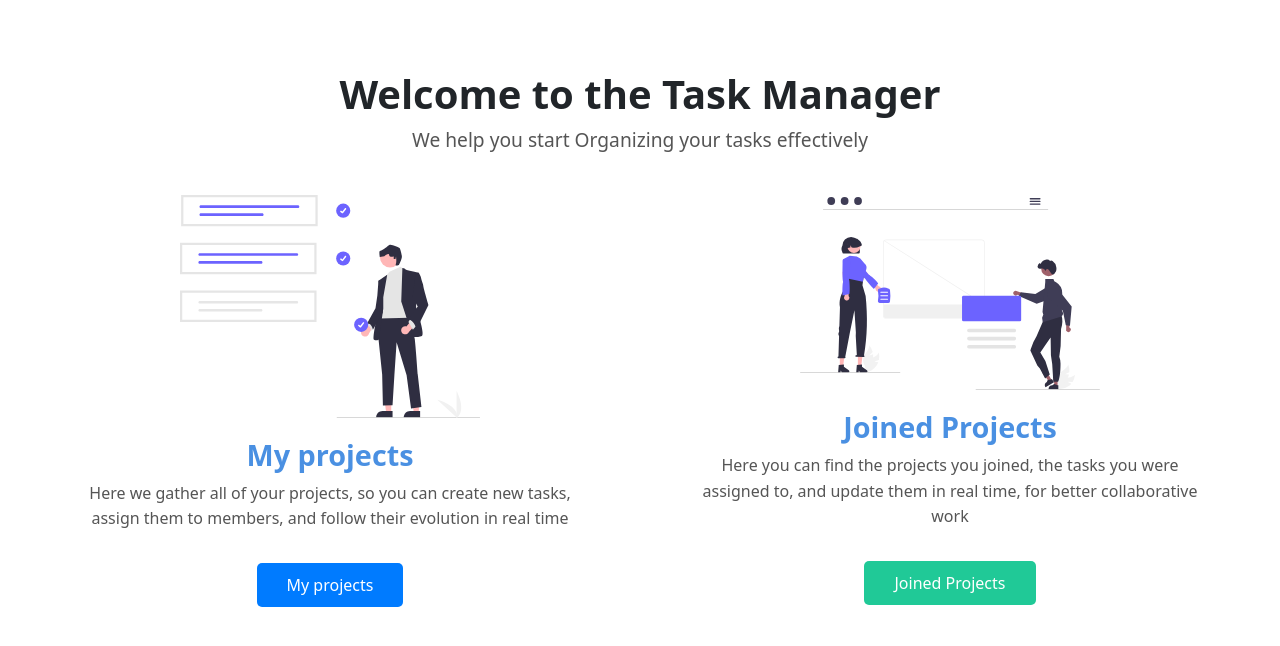
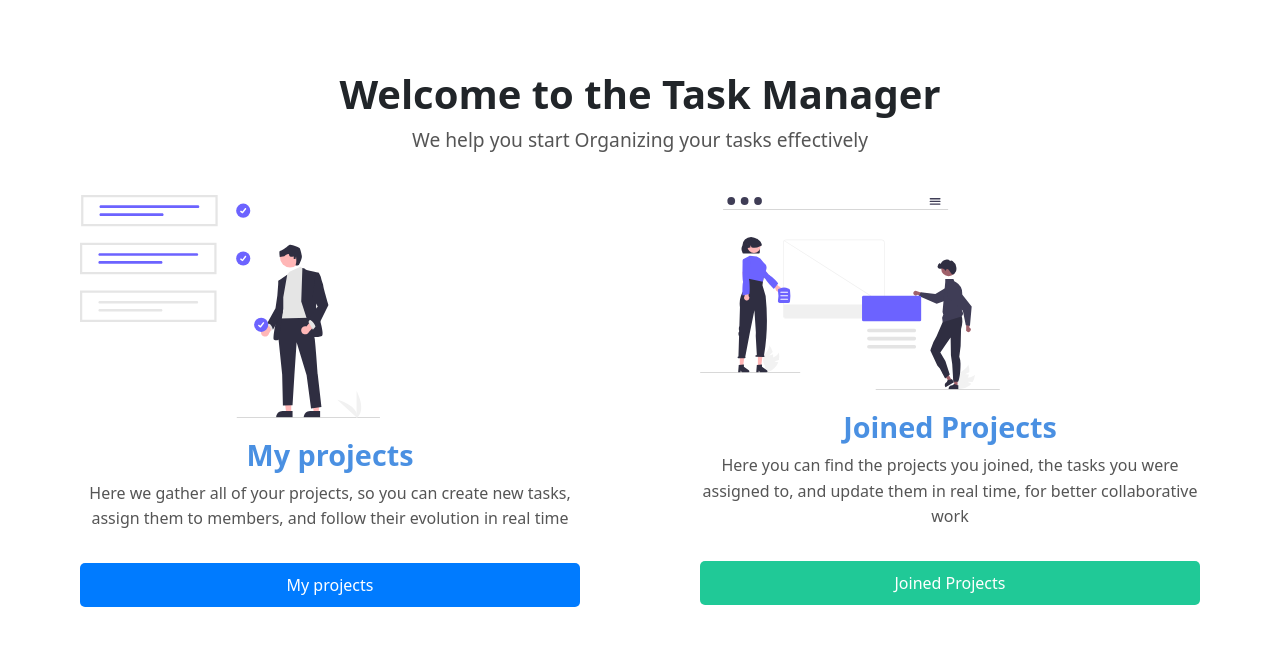
Before and after one commit to Yhabib05/taskmanager, a React (Create React App) app in the folder front-end/: page /Home in a window 1280 px wide. Shown: the top 646 px of the page. Built offline with nearby package versions, Linux system fonts and the light colour scheme.

Commit message:
fixing the home page

```diff
--- a/front-end/src/pages/Home.js
+++ b/front-end/src/pages/Home.js
@@ -34,6 +34,10 @@ const Home = () => {
                         style={{
                             maxWidth: "500px",
                             textAlign: "center",
+                            flex: "1",
+                            display: "flex",
+                            flexDirection: "column", // Makes content stack vertically
+                            justifyContent: "space-between",
                         }}
                     >
                         <img
@@ -70,6 +74,10 @@ const Home = () => {
                         style={{
                             maxWidth: "500px",
                             textAlign: "center",
+                            flex:"1",
+                            display: "flex",
+                            flexDirection: "column",
+                            justifyContent: "space-between",
                         }}
                     >
                         <img
```
